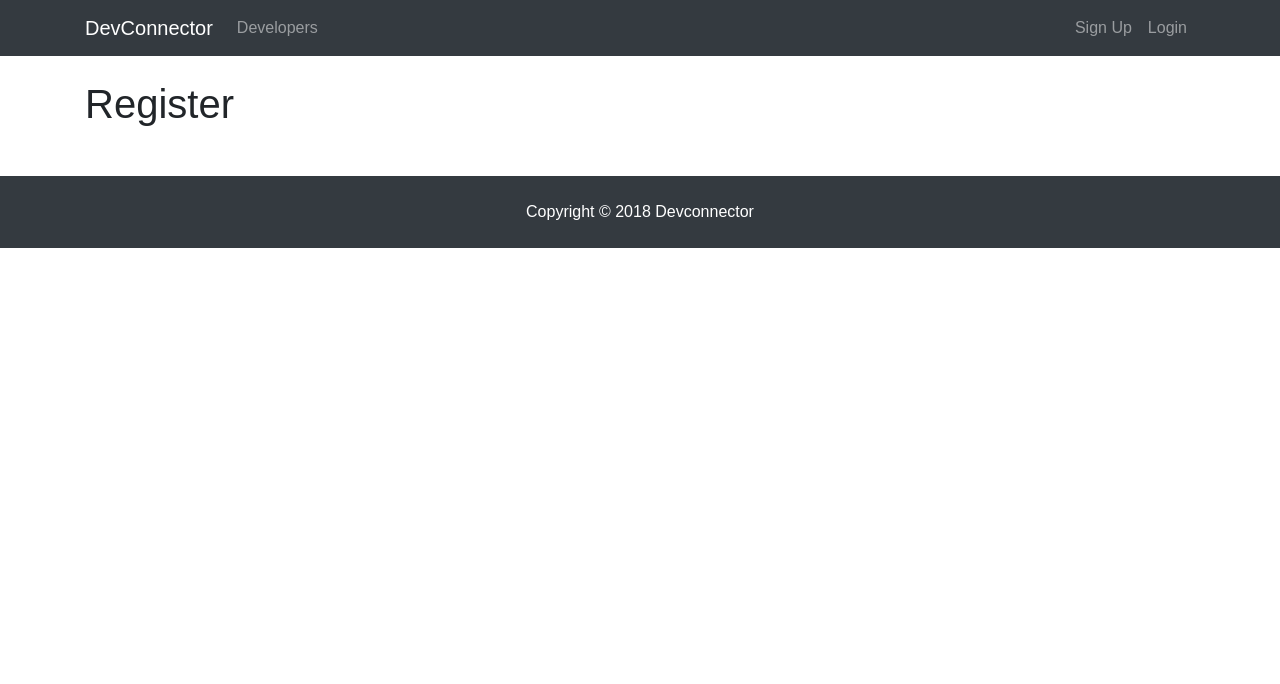
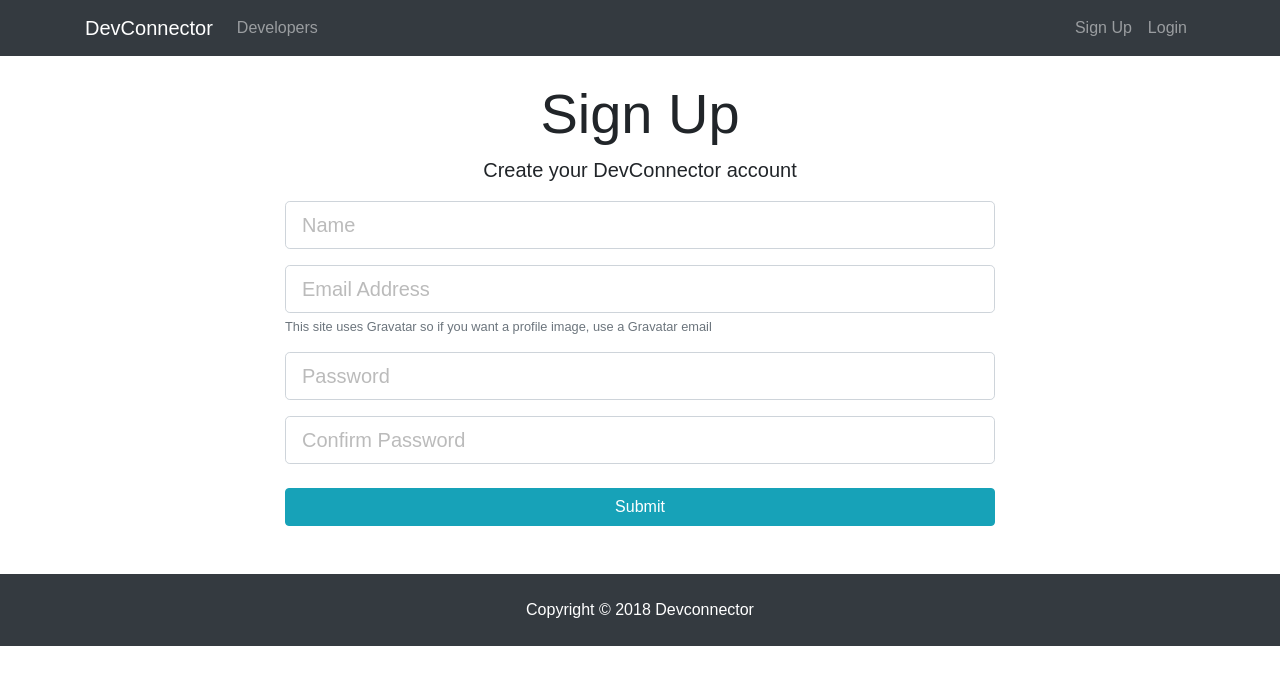
Before and after one commit to riskiidice/devconnector, a React (Create React App) app in the folder client/: page /register in a window 1280 px wide. Shown: the top 684 px of the page. Built offline with nearby package versions, Linux system fonts and the light colour scheme.

Commit message:
Add simple reducer and redux store

```diff
--- a/client/src/App.js
+++ b/client/src/App.js
@@ -1,5 +1,7 @@
 import React, { Component } from 'react';
-import {BrowserRouter as Router, Route} from 'react-router-dom';
+import { BrowserRouter as Router, Route } from 'react-router-dom';
+import { Provider } from 'react-redux';
+import store from './store';
 
 import Navbar from './components/layout/Navbar';
 import Footer from './components/layout/Footer';
@@ -12,6 +14,7 @@ import './App.css';
 class App extends Component {
   render() {
     return (
+      <Provider store={store} >
       <Router>
         <div className="App">
           <Navbar/>
@@ -23,6 +26,7 @@ class App extends Component {
           <Footer/>
         </div>
       </Router>
+      </Provider>
     );
   }
 }
--- /dev/null
+++ b/client/src/actions/authActions.js
@@ -0,0 +1,9 @@
+import {TEST_DISPATCH} from './types'
+
+// Register User
+export const registerUser = (userData) => {
+      return {
+        type: TEST_DISPATCH,
+        payload: userData
+      }
+}
--- /dev/null
+++ b/client/src/actions/types.js
@@ -0,0 +1 @@
+export const TEST_DISPATCH = 'TEST_DISPATCH';
--- a/client/src/components/auth/Login.js
+++ b/client/src/components/auth/Login.js
@@ -1,11 +1,50 @@
 import React, { Component } from 'react'
 
 class Login extends Component {
+  constructor(){
+    super();
+    this.state={
+      email:'',
+      password:'',
+      errors:{}
+    };
+    this.onChange = this.onChange.bind(this);
+    this.onSubmit = this.onSubmit.bind(this);
+  }
+  onChange(e){
+
+    this.setState({[e.target.name]:e.target.value});
+  }
+  onSubmit(e){
+    e.preventDefault();
+    const user = {
+      email: this.state.email,
+      password: this.state.password
+    };
+    console.log(user);
+  }
+
   render() {
     return (
-      <div>
-          <h1>Login</h1>
+<div className="login">
+    <div className="container">
+      <div className="row">
+        <div className="col-md-8 m-auto">
+          <h1 className="display-4 text-center">Log In</h1>
+          <p className="lead text-center">Sign in to your DevConnector account</p>
+          <form action="dashboard.html" onSubmit={this.onSubmit} >
+            <div className="form-group">
+              <input type="email" className="form-control form-control-lg" placeholder="Email Address" name="email" onChange={this.onChange} />
+            </div>
+            <div className="form-group">
+              <input type="password" className="form-control form-control-lg" placeholder="Password" name="password" onChange={this.onChange}  />
+            </div>
+            <input type="submit" className="btn btn-info btn-block mt-4" />
+          </form>
+        </div>
       </div>
+    </div>
+  </div>
     )
   }
 }
--- a/client/src/components/auth/Register.js
+++ b/client/src/components/auth/Register.js
@@ -1,13 +1,111 @@
-import React, { Component } from 'react'
+import React, { Component } from 'react';
+import PropTypes from 'prop-types';
+import axios from 'axios';
+import {connect} from 'react-redux';
+import {registerUser} from '../../actions/authActions';
+import classnames from 'classnames';
 
 class Register extends Component {
+  constructor(){
+    super();
+    this.state={
+      name:'',
+      email:'',
+      password: '',
+      password2:'',
+      errors:{},
+    }
+    this.onChange = this.onChange.bind(this);
+    this.onSubmit = this.onSubmit.bind(this);
+  }
+
+  onChange(e){
+    this.setState({[e.target.name]: e.target.value});
+  }
+
+  onSubmit(e){
+    e.preventDefault();
+
+    const newUser = {
+      name: this.state.name,
+      email: this.state.email,
+      password: this.state.password,
+      password2: this.state.password2
+    };
+
+    // axios.post('/api/users/register', newUser)
+    // .then((res)=>console.log(res.data))
+    // .catch(err=> this.setState({errors: err.response.data}));
+    this.props.registerUser(newUser);
+
+  }
+
   render() {
+    const { errors } = this.state;
+    const { user } =this.props.auth;
+
     return (
-      <div>
-          <h1>Register</h1>
+      <div className="register">
+      { user ? user.name : null }
+        <div className="container">
+          <div className="row">
+            <div className="col-md-8 m-auto">
+              <h1 className="display-4 text-center">Sign Up</h1>
+              <p className="lead text-center">Create your DevConnector account</p>
+              <form noValidate action="create-profile.html" onSubmit={this.onSubmit}>
+                <div className="form-group">
+                  <input type="text" className={classnames('form-control form-control-lg', {
+                    'is-invalid':errors.name
+                  })} placeholder="Name" name="name"
+                  value={this.state.name}
+                  onChange={this.onChange}
+                  required />
+                  {errors.name && (<div className="invalid-feedback">{errors.name}</div>)}
+                </div>
+                <div className="form-group">
+                  <input type="email" className={classnames('form-control form-control-lg', {
+                    'is-invalid':errors.email
+                  })} placeholder="Email Address" name="email"
+                  onChange={this.onChange}
+                  value={this.state.email} />
+                  <small className="form-text text-muted">This site uses Gravatar so if you want a profile image, use a Gravatar email</small>
+                  {errors.email && (<div className="invalid-feedback">{errors.email}</div>)}
+                </div>
+                <div className="form-group">
+                  <input type="password" className={classnames('form-control form-control-lg', {
+                    'is-invalid':errors.password
+                  })}placeholder="Password" name="password"
+                  onChange={this.onChange}
+                  value={this.state.passowrd} />
+                  {errors.password && (<div className="invalid-feedback">{errors.password}</div>)}
+                </div>
+                <div className="form-group">
+                  <input type="password" className={classnames('form-control form-control-lg', {
+                    'is-invalid':errors.password2
+                  })}placeholder="Confirm Password" name="password2"
+                  value={this.state.password2}
+                  onChange={this.onChange}
+                  />
+                    {errors.password2 && (<div className="invalid-feedback">{errors.password2}</div>)}
+                </div>
+                <input type="submit" className="btn btn-info btn-block mt-4" />
+              </form>
+            </div>
+          </div>
+        </div>
       </div>
+
     )
   }
 }
 
-export default Register;
+Register.propTypes = {
+  registerUser: PropTypes.func.isRequired,
+  auth: PropTypes.object.isRequired
+}
+
+const mapStateToProps = (state) => ({
+  auth: state.auth,
+});
+
+export default connect(mapStateToProps,{ registerUser })(Register);
--- /dev/null
+++ b/client/src/reducers/authReducer.js
@@ -0,0 +1,18 @@
+import {TEST_DISPATCH} from '../actions/types'
+
+const initialState = {
+  isAuthenticated: false,
+  user:{},
+}
+
+export default function(state=initialState, action){
+    switch(action.type){
+        case TEST_DISPATCH:
+          return {
+            ...state,
+            user: action.payload
+          }
+        default:
+          return state
+    }
+}
--- /dev/null
+++ b/client/src/reducers/index.js
@@ -0,0 +1,7 @@
+import { combineReducers } from 'redux';
+
+import authReducer from './authReducer.js';
+
+export default combineReducers({
+  auth: authReducer
+});
--- /dev/null
+++ b/client/src/store.js
@@ -0,0 +1,18 @@
+import { createStore, applyMiddleware, compose } from 'redux';
+import thunk from 'redux-thunk';
+import rootReducer from './reducers';
+
+const initialState = {};
+
+const middleware = [thunk];
+
+const store = createStore(
+  rootReducer,
+  initialState,
+  compose(
+    applyMiddleware(...middleware),
+    window.__REDUX_DEVTOOLS_EXTENSION__ && window.__REDUX_DEVTOOLS_EXTENSION__()
+  )
+);
+
+export default store;
--- a/package.json
+++ b/package.json
@@ -8,7 +8,7 @@
     "server": "nodemon ./server.js",
     "start": "node ./server.js",
     "client": "npm start --prefix client",
-    "dev": "concurrently \"npm runserver\" \"npm run client\" "
+    "dev": "concurrently \"npm run server\" \"npm run client\" "
   },
   "repository": {
     "type": "git",
```
Also changed, not shown: client/package.json (+6 -1 lines), 1 other file (tests, documents, lock files or other folders).
